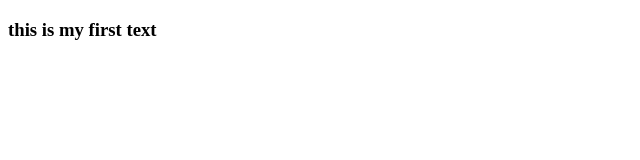
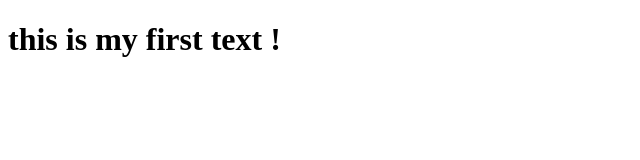
Before and after one commit to ZIPPOcells/formation-git-master, a plain HTML site: page index.html in a window 1280 px wide. Shown: the whole page, without its empty margins (0-640 px from the left). Drawn offline with Linux system fonts and the light colour scheme.

Commit message:
text(all): clean file

```diff
--- a/index.html
+++ b/index.html
@@ -6,6 +6,6 @@
     <title>Document</title>
 </head>
 <body>
-    <h3>this is my first text</h3>
+    <h1>this is my first text !</h1>
 </body>
 </html>
```
